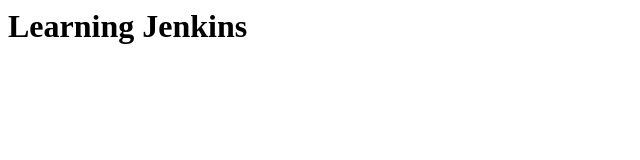
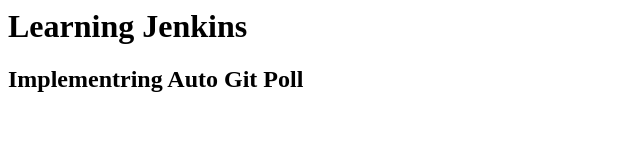
Before and after one commit to hemantindia500/demo-jenkins, a plain HTML site: page index.html in a window 1280 px wide. Shown: the whole page, without its empty margins (0-640 px from the left). Drawn offline with Linux system fonts and the light colour scheme.

Commit message:
Update index.html

```diff
--- a/index.html
+++ b/index.html
@@ -1,5 +1,6 @@
 <html>
   <body>
       <h1> Learning Jenkins </h1>
+    <h2> Implementring Auto Git Poll </h2>
   </body>
 </html>
```
